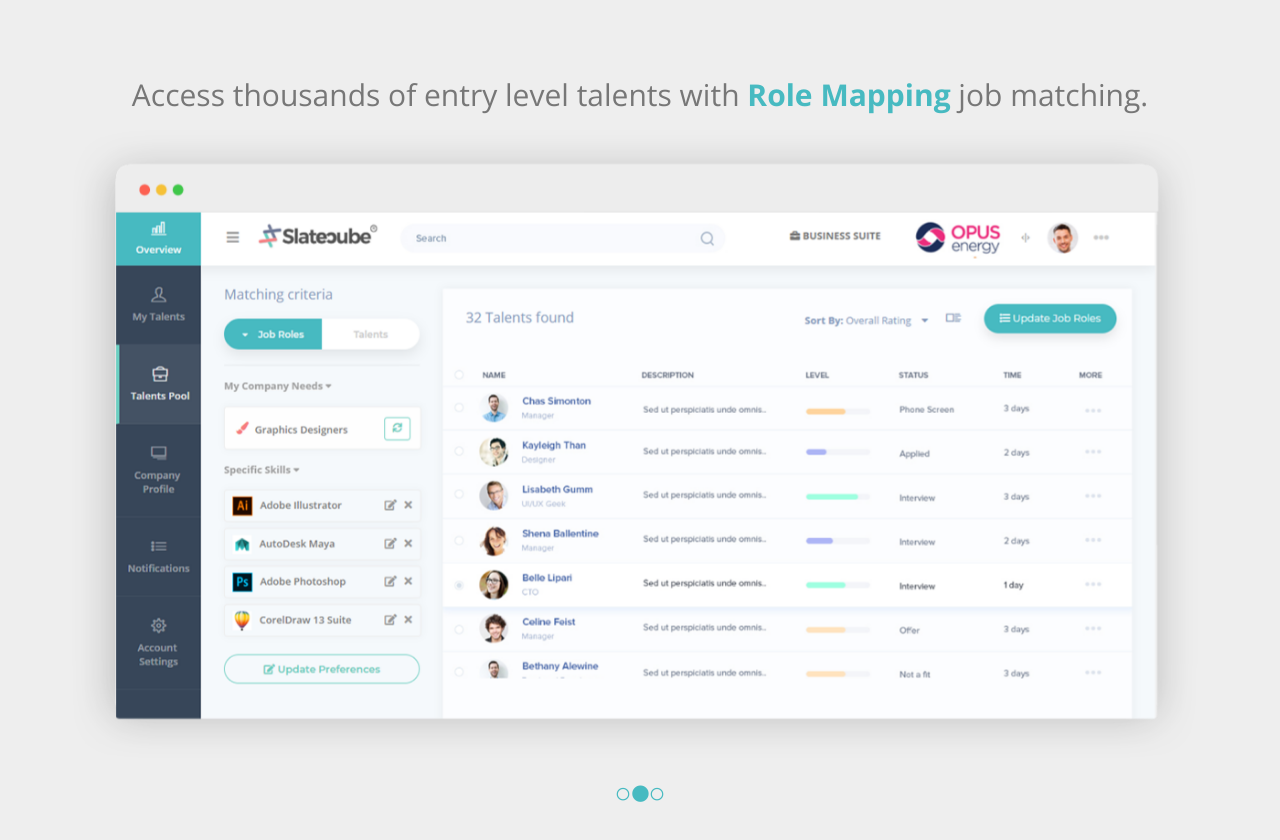
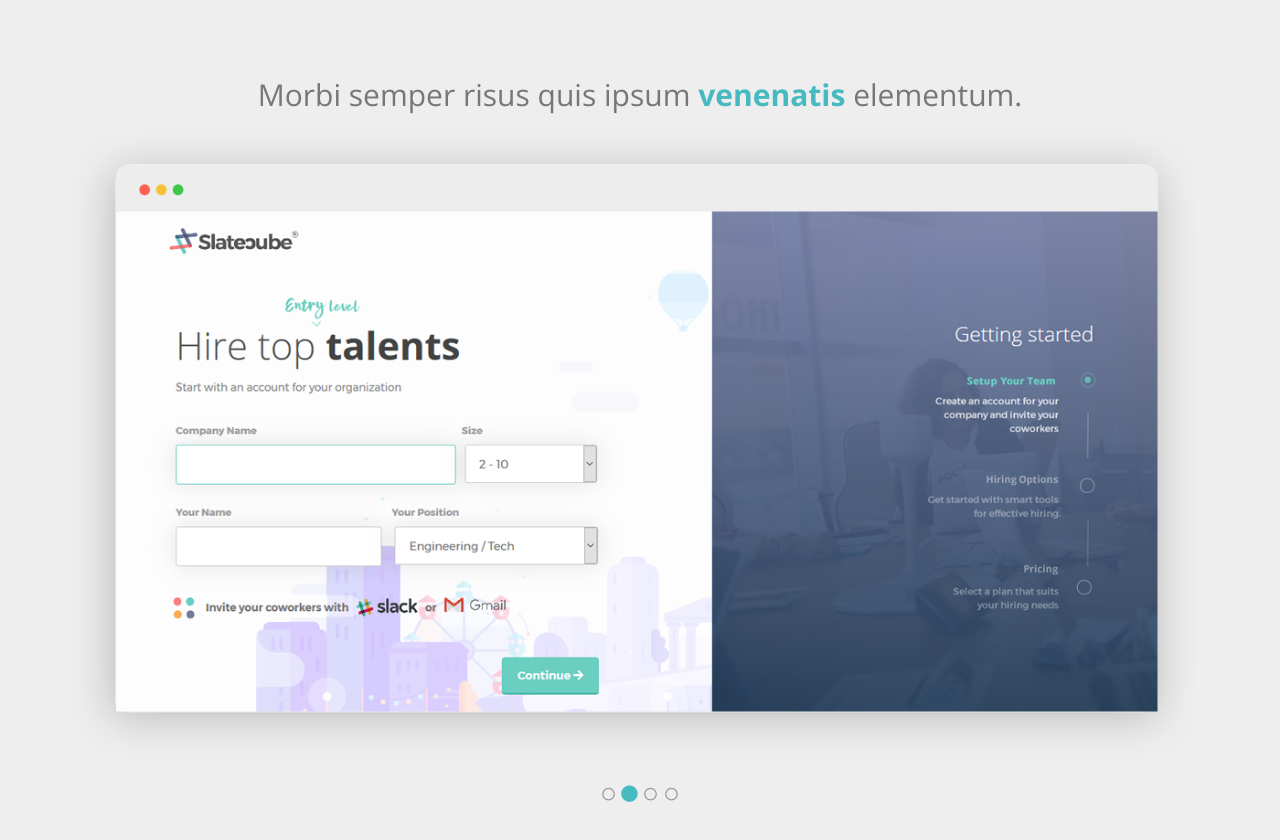
Before and after one commit to undercoven/simple-js-slider, a plain HTML site: page index.html in a window 1280 px wide. Drawn offline with nearby package versions, Linux system fonts and the light colour scheme.

Commit message:
First release, most basic version of the simple vanilla js slider.

```diff
--- a/index.html
+++ b/index.html
@@ -13,18 +13,23 @@
 <!--    INSERT SLIDE CONTENTS HERE -->
 
             <div class="slideItem animated fadeIn">
-                <h1 class="animated slideInUp">Access thousands of entry level talents with <b style="color:#47BAC1;">AI assisted</b> job matching.</h1>
-                <img class="animated " src="img/sksk.fw.png?version=22">
+                <h1>Lorem ipsum dolor sit amet, consectetur <b>Adipiscing elit</b> aliquam in porta.</h1>
+                <img src="img/dash.png?version=22">
             </div>
 
             <div class="slideItem animated fadeIn">
-                <h1 class="animated slideInUp">Access thousands of entry level talents with <b style="color:#47BAC1;">Role Mapping</b> job matching.</h1>
-                <img src="img/sksk.fw.png?version=22">
+                <h1>Morbi semper risus quis ipsum <b>venenatis</b> elementum.</h1>
+                <img src="img/form.png?version=22">
             </div>
 
             <div class="slideItem animated fadeIn">
-                <h1 class="animated slideInUp">Access thousands of entry level talents with <b style="color:#47BAC1;">Forcasting</b> job matching.</h1>
-                <img src="img/sksk.fw.png?version=22">
+                <h1>Curabitur lobortis, justo eget pellentesque, ligula nunc <b>fermentum</b> dolor.</h1>
+                <img src="img/choose.png?version=22">
+            </div>
+
+            <div class="slideItem animated fadeIn">
+                <h1>Mauris egestas dictum metus, in pellentesque purus mulla quis <b>consectetur</b> nisl.</h1>
+                <img src="img/map.png?version=22">
             </div>
 
 <!--    INSERT SLIDE CONTENTS HERE -->
--- a/slider.js
+++ b/slider.js
@@ -3,8 +3,10 @@ var interval = 3000;
 let slides, length, i, ballsDiv, balls;
 slides = document.getElementsByClassName("slideItem");
 ballsDiv = document.querySelector(".balls");
+
 slides[0].style.display = "block";
 sessionStorage.curentSlide = 1;
+
 const slideShowInterval = setInterval(playSlide, interval);
 
 
@@ -22,8 +24,7 @@ balls[0].classList.add("fas");
 
 function playSlide(){
 
-    if(sessionStorage.curentSlide){}
-    else{sessionStorage.curentSlide = 0}
+    if(sessionStorage.curentSlide){}else{sessionStorage.curentSlide = 0}
     cur = sessionStorage.curentSlide;
     if(cur == (slides.length - 1)){
         sessionStorage.curentSlide = 0;
--- a/style.css
+++ b/style.css
@@ -17,6 +17,9 @@ body{
     text-align:center;
     color:#777;
 }
+h1 b{
+    color:#47BAC1;
+}
 .duci img{
     margin:5px auto 0;width:100%;
 }
@@ -27,15 +30,19 @@ body{
     width:auto;
     text-align:center;
     height:40px;
-    color:#47BAC1;
     font-size:13px;
     margin:10px auto 40px;
 }
 .balls i{
-    padding:0px 2px;
+    padding:0px 4px;
     cursor:pointer;
     transition:all 0.4s ease;
+    color:#999;
+}
+.balls i:hover{
+    color:#47BAC1;
 }
 .balls .fas{
     transform:scale(1.3);
+    color:#47BAC1;
 }
```
Also changed, not shown: img/choose.png (added), img/dash.png (added), img/form.png (added), img/map.png (added), img/sksk.fw.png (deleted).
